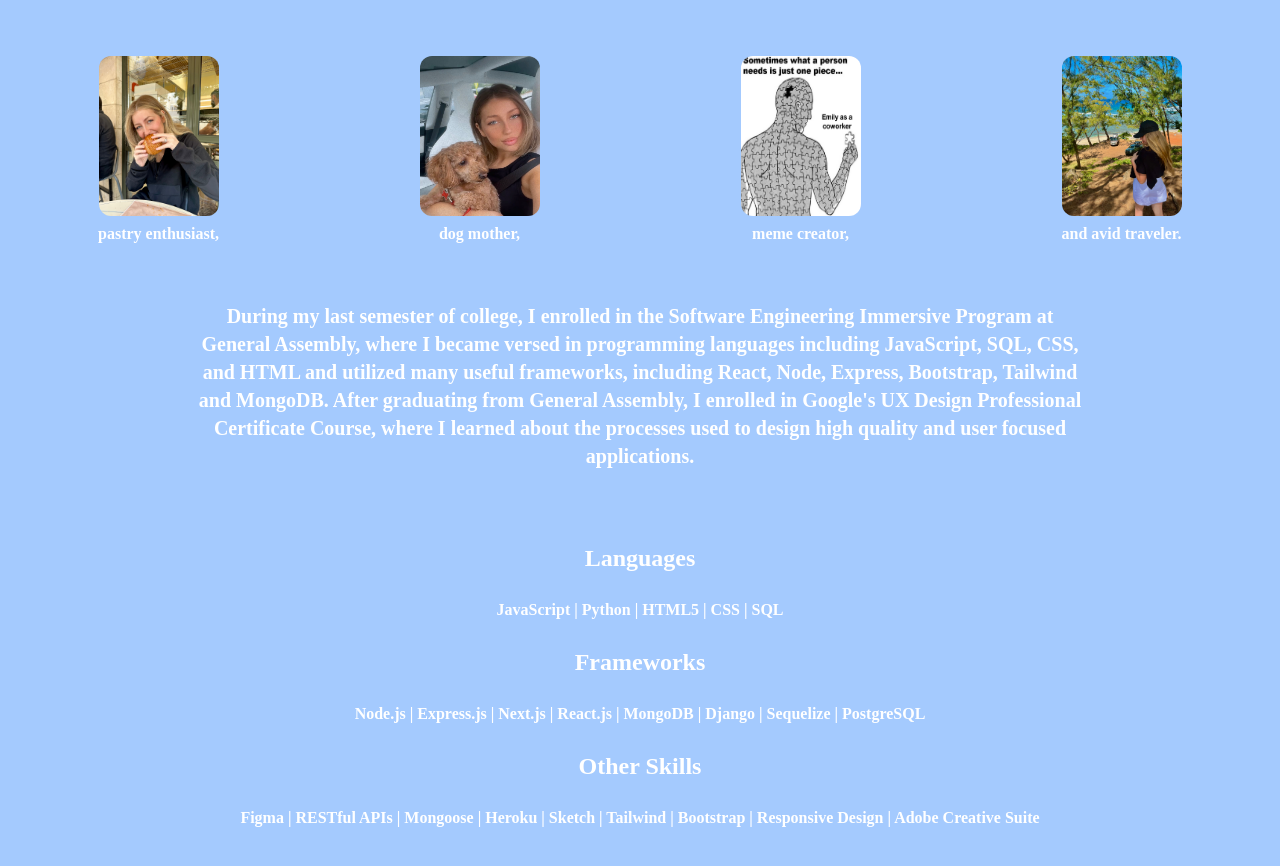
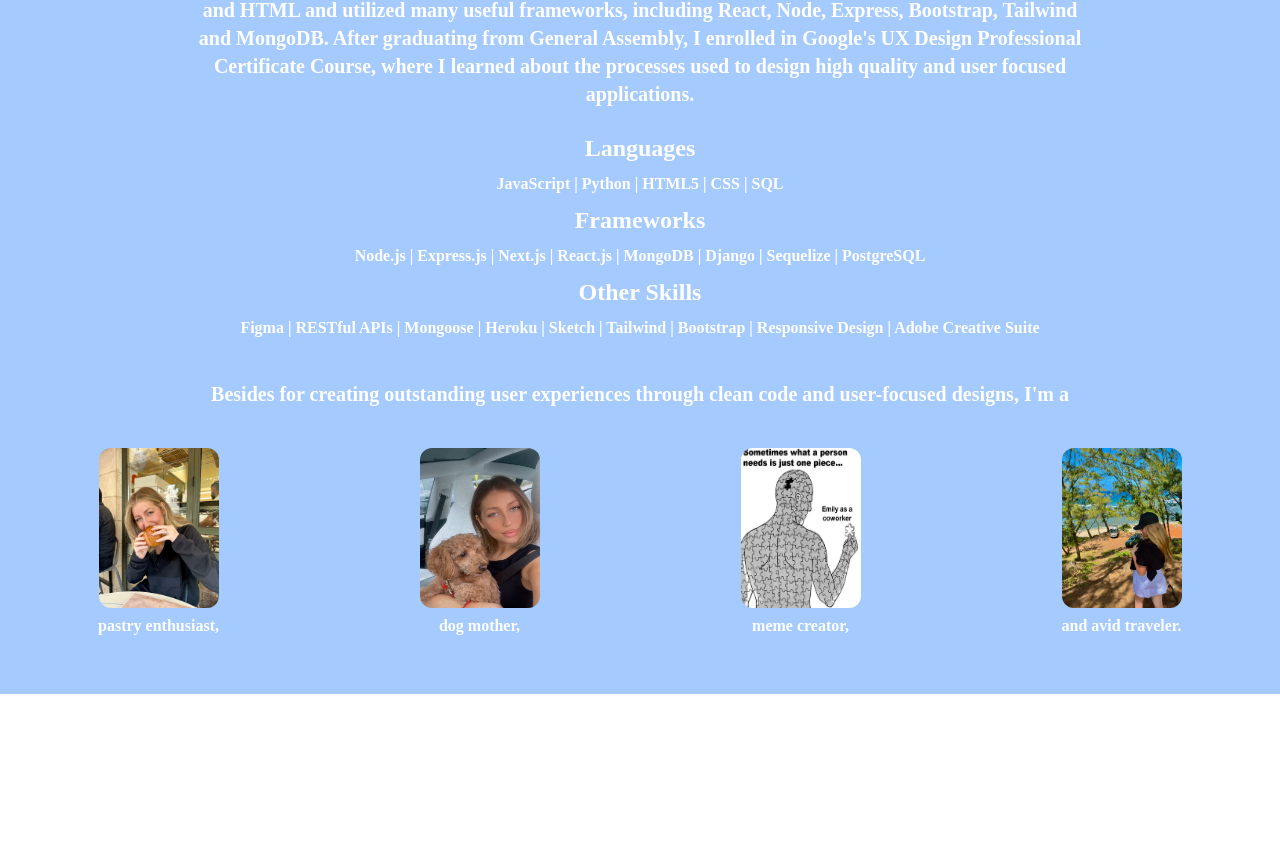
Before and after one commit to emilykiss/Emily-Kiss-Portfolio, a Next.js app: page /about in a window 1280 px wide. Shown: the part 252-1118 px from the top of the page. After the commit the page ends 946 px from the top, so only its background shows below. Built offline with nearby package versions, Linux system fonts and the light colour scheme; a web font is replaced by a local one.

Commit message:
layout about

```diff
--- a/pages/about.jsx
+++ b/pages/about.jsx
@@ -4,24 +4,44 @@ import Link from "next/link"
 export default function About() {
   return (
     <div className="bg-blue-300">
-
-      <h2 className="pt-14 text-center text-4xl text-white font-bold sm:mx-24 md:mx-48 ">
+      <h2 className="pt-14 text-center text-4xl text-white font-bold sm:mx-24 md:mx-48">
         {`Hey there, I'm Emily!`}
       </h2>
 
-      {/* <div className="text-white">
-        <p className="flex justify-center">
-          <Image
-            src="/em.jpg"
-            className="rounded-3xl"
-            alt="emily"
-            width={300}
-            height={300}
-          />
-        </p>
-      </div> */}
+      <div className="text-center text-xl pt-8 font-bold text-white sm:mx-24 md:mx-48">
+        {`During my last semester of college, I enrolled in the Software
+        Engineering Immersive Program at General Assembly, where I became versed
+        in programming languages including JavaScript, SQL, CSS, and HTML and
+        utilized many useful frameworks, including React, Node, Express,
+        Bootstrap, Tailwind and MongoDB. After graduating from General Assembly, I enrolled in Google's UX Design Professional Certificate Course, where I learned about the processes used to design high quality and user focused applications.`}
+      </div>
 
-      <h2 className="text-center pt-12 pb-10 text-xl text-white font-bold m-4 sm:mx-24 md:mx-48">
+      <div className="bg-blue-300">
+        <h5 className="pt-2 text-center font-bold text-white mt-4 text-2xl sm:mx-24 md:mx-48">
+          Languages{" "}
+        </h5>
+
+        <h5 className="text-white text-center m-2">
+          JavaScript | Python | HTML5 | CSS | SQL
+        </h5>
+
+        <h5 className="text-center font-bold text-white text-2xl sm:mx-24 md:mx-48">
+          Frameworks{" "}
+        </h5>
+        <h5 className="text-white text-center m-2">
+          Node.js | Express.js | Next.js | React.js | MongoDB | Django |
+          Sequelize | PostgreSQL
+        </h5>
+        <h5 className="text-center font-bold text-white text-2xl sm:mx-24 md:mx-48">
+          Other Skills{" "}
+        </h5>
+        <h5 className="text-white bg-blue-300 text-center m-2">
+          Figma | RESTful APIs | Mongoose | Heroku | Sketch | Tailwind |
+          Bootstrap | Responsive Design | Adobe Creative Suite
+        </h5>
+      </div>
+
+      <h2 className="text-center pt-6 pb-6 text-xl text-white font-bold m-4 sm:mx-24 md:mx-48">
         {`Besides for creating outstanding user experiences through clean code and user-focused designs, I'm a`}
       </h2>
 
@@ -77,38 +97,6 @@ export default function About() {
       </div>
       <br></br>
       <br></br>
-      <div className="text-center text-xl font-bold text-white sm:mx-24 md:mx-48">
-        {`During my last semester of college, I enrolled in the Software
-        Engineering Immersive Program at General Assembly, where I became versed
-        in programming languages including JavaScript, SQL, CSS, and HTML and
-        utilized many useful frameworks, including React, Node, Express,
-        Bootstrap, Tailwind and MongoDB. After graduating from General Assembly, I enrolled in Google's UX Design Professional Certificate Course, where I learned about the processes used to design high quality and user focused applications.`}
-      </div>
-
-      <div className="bg-blue-300">
-        <h5 className="pt-12 text-center font-bold text-white mt-6 text-2xl sm:mx-24 md:mx-48">
-          Languages{" "}
-        </h5>
-        <h5 className="text-white text-center m-6">
-          JavaScript | Python | HTML5 | CSS | SQL
-        </h5>
-        <h5 className="text-center font-bold text-white text-2xl sm:mx-24 md:mx-48">
-          Frameworks{" "}
-        </h5>
-        <h5 className="text-white text-center m-6">
-          Node.js | Express.js | Next.js | React.js | MongoDB | Django |
-          Sequelize | PostgreSQL
-        </h5>
-        <h5 className="text-center font-bold text-white text-2xl sm:mx-24 md:mx-48">
-          Other Skills{" "}
-        </h5>
-        <h5 className="text-white bg-blue-300 text-center m-6">
-          Figma | RESTful APIs | Mongoose | Heroku | Sketch | Tailwind |
-          Bootstrap | Responsive Design | Adobe Creative Suite
-        </h5>
-        <br></br>
-        <br></br>
-      </div>
     </div>
   )
 }
```
